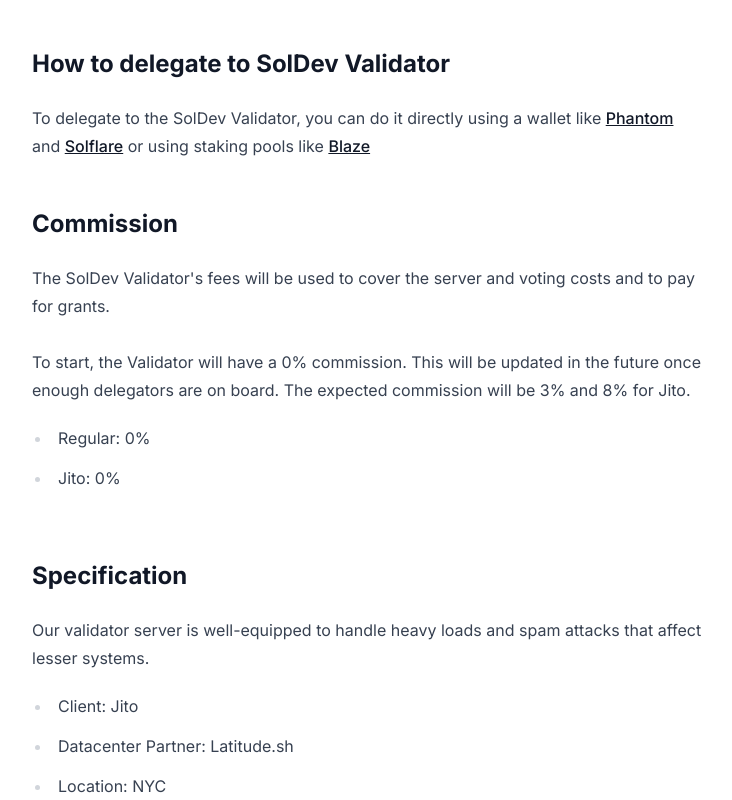
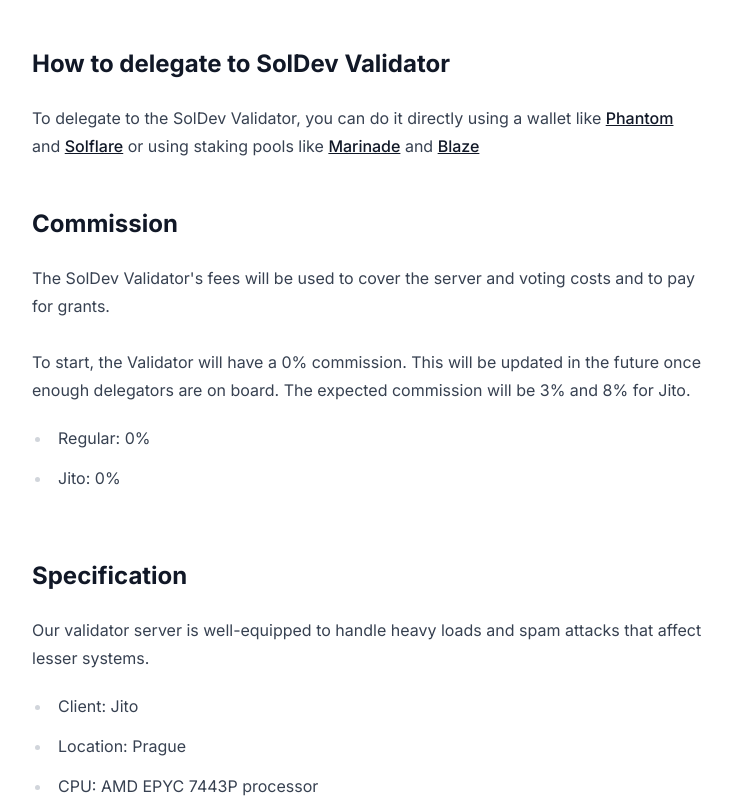
Before and after one commit to Tru3Bliss/solana-modern-ui, a Next.js app: page /validator in a window 1280 px wide. Shown: the part 1020-1820 px from the top of the page, without its empty margins (278-1010 px from the left). Built offline with nearby package versions, Linux system fonts and the light colour scheme.

Commit message:
Updating validator

```diff
--- a/src/pages/validator/index.tsx
+++ b/src/pages/validator/index.tsx
@@ -99,13 +99,13 @@ export default function Page() {
                 Solflare
               </Link>{' '}
               or using staking pools like{' '}
-              {/* <Link
+              <Link
                 target="_blank"
-                href="https://marinade.finance/app/?stakeTo=9jYFwBfbjYmvasFbJyES9apLJDTkwtbgSDRWanHEvcRw"
+                href="https://marinade.finance/app/validators/details/9jYFwBfbjYmvasFbJyES9apLJDTkwtbgSDRWanHEvcRw"
               >
                 Marinade
               </Link>{' '}
-              and{' '} */}
+              and{' '}
               <Link
                 target="_blank"
                 href="https://stake.solblaze.org/app/?validator=9jYFwBfbjYmvasFbJyES9apLJDTkwtbgSDRWanHEvcRw"
@@ -141,8 +141,7 @@ export default function Page() {
               affect lesser systems.
               <ul className="list-disc space-y-3 pl-5">
                 <li>Client: Jito</li>
-                <li>Datacenter Partner: Latitude.sh</li>
-                <li>Location: NYC</li>
+                <li>Location: Prague</li>
                 <li>CPU: AMD EPYC 7443P processor</li>
                 <li>RAM: 256 GB of RAM</li>
                 <li>Disk: 2 X 2 TB NVMe</li>
```
Also changed, not shown: 2 other files (tests, documents, lock files or other folders).
